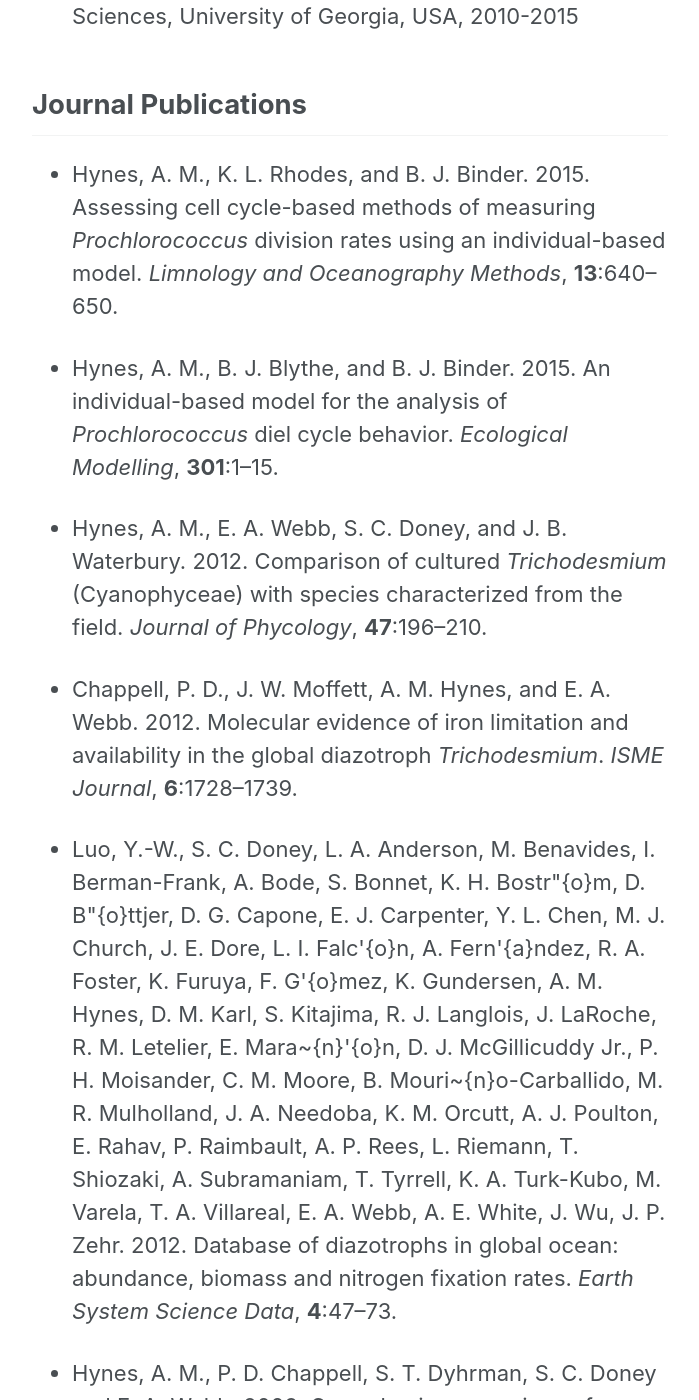
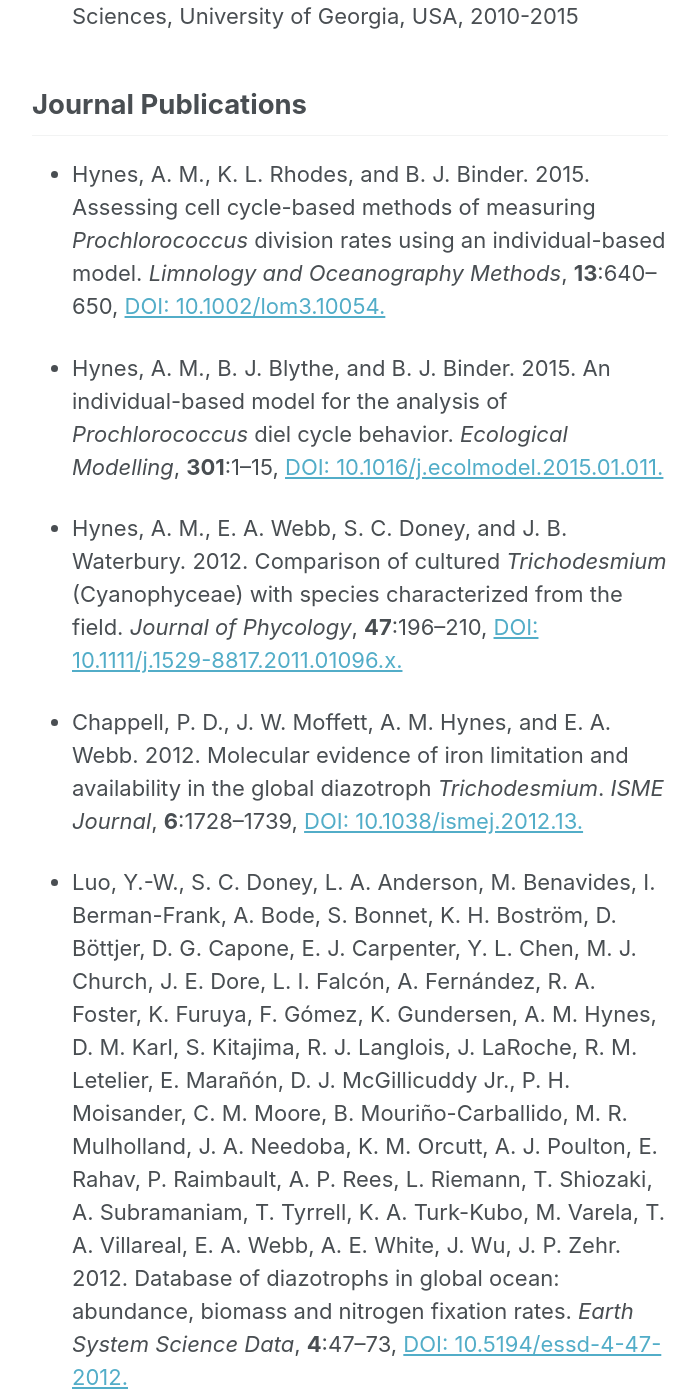
Before and after one commit to armbrustlab/armbrustlab.github.io, a Jekyll site: the page built from collections/_people/hynes.md, in a window 1280 px wide and 1400 px high, scrolled down 1568 px. Shown: the whole window, without its empty margins (290-989 px from the left). Built offline with Jekyll 4.4.1, drawn with Linux system fonts in a browser that asks for light colours; nearby versions of some CDN libraries; some of the changed text lies outside the part shown.

Commit message:
Update hynes.md
Added DOI to publications

```diff
--- a/collections/_people/hynes.md
+++ b/collections/_people/hynes.md
@@ -20,14 +20,14 @@
 * Postdoctoral Research Associate, Department of Marine Sciences, University of Georgia, USA, 2010-2015
 
 ## Journal Publications
-* Hynes, A. M., K. L. Rhodes, and B. J. Binder.  2015.  Assessing cell cycle-based methods of measuring *Prochlorococcus* division rates using an individual-based model.  *Limnology and Oceanography Methods*, **13**:640--650.
+* Hynes, A. M., K. L. Rhodes, and B. J. Binder.  2015.  Assessing cell cycle-based methods of measuring *Prochlorococcus* division rates using an individual-based model.  *Limnology and Oceanography Methods*, **13**:640--650, <a href="https://doi.org/10.1002/lom3.10054">DOI: 10.1002/lom3.10054.</a>
 
-* Hynes, A. M., B. J. Blythe, and B. J. Binder.  2015.  An individual-based model for the analysis of *Prochlorococcus* diel cycle behavior. *Ecological Modelling*, **301**:1--15.
+* Hynes, A. M., B. J. Blythe, and B. J. Binder.  2015.  An individual-based model for the analysis of *Prochlorococcus* diel cycle behavior. *Ecological Modelling*, **301**:1--15, <a href="https://doi.org/10.1016/j.ecolmodel.2015.01.011">DOI: 10.1016/j.ecolmodel.2015.01.011.</a>
 
-* Hynes, A. M., E. A. Webb, S. C. Doney, and J. B. Waterbury.  2012.  Comparison of cultured *Trichodesmium* (Cyanophyceae) with species characterized from the field.  *Journal of Phycology*, **47**:196--210.
+* Hynes, A. M., E. A. Webb, S. C. Doney, and J. B. Waterbury.  2012.  Comparison of cultured *Trichodesmium* (Cyanophyceae) with species characterized from the field.  *Journal of Phycology*, **47**:196--210, <a href="https://doi.org/10.1111/j.1529-8817.2011.01096.x">DOI: 10.1111/j.1529-8817.2011.01096.x.</a>
 
-* Chappell, P. D., J. W. Moffett, A. M. Hynes, and E. A. Webb.  2012.  Molecular evidence of iron limitation and availability in the global diazotroph *Trichodesmium*. *ISME Journal*, **6**:1728--1739.
+* Chappell, P. D., J. W. Moffett, A. M. Hynes, and E. A. Webb.  2012.  Molecular evidence of iron limitation and availability in the global diazotroph *Trichodesmium*. *ISME Journal*, **6**:1728--1739, <a href="https://doi.org/10.1038/ismej.2012.13">DOI: 10.1038/ismej.2012.13.</a>
 
-* Luo, Y.-W.,  S. C. Doney,  L. A. Anderson, M. Benavides, I. Berman-Frank, A. Bode, S. Bonnet, K. H. Bostr\"{o}m, D. B\"{o}ttjer,  D. G. Capone, E. J. Carpenter, Y. L. Chen, M. J. Church, J. E. Dore,  L. I. Falc\'{o}n, A. Fern\'{a}ndez, R. A. Foster, K. Furuya, F. G\'{o}mez, K. Gundersen, A. M. Hynes, D. M. Karl, S. Kitajima, R. J. Langlois, J. LaRoche, R. M. Letelier, E. Mara\~{n}\'{o}n, D. J. McGillicuddy Jr., P. H. Moisander, C. M. Moore, B. Mouri\~{n}o-Carballido, M. R. Mulholland, J. A. Needoba, K. M. Orcutt,  A. J. Poulton, E. Rahav,  P. Raimbault, A. P. Rees, L. Riemann, T. Shiozaki, A. Subramaniam, T. Tyrrell, K. A. Turk-Kubo, M. Varela, T. A. Villareal, E. A. Webb, A. E. White, J. Wu, J. P. Zehr.  2012.  Database of diazotrophs in global ocean: abundance, biomass and nitrogen fixation rates.  *Earth System Science Data*, **4**:47--73.
+* Luo, Y.-W.,  S. C. Doney,  L. A. Anderson, M. Benavides, I. Berman-Frank, A. Bode, S. Bonnet, K. H. Bostr&ouml;m, D. B&ouml;ttjer,  D. G. Capone, E. J. Carpenter, Y. L. Chen, M. J. Church, J. E. Dore,  L. I. Falc&oacute;n, A. Fern&aacute;ndez, R. A. Foster, K. Furuya, F. G&oacute;mez, K. Gundersen, A. M. Hynes, D. M. Karl, S. Kitajima, R. J. Langlois, J. LaRoche, R. M. Letelier, E. Mara&ntilde;&oacute;n, D. J. McGillicuddy Jr., P. H. Moisander, C. M. Moore, B. Mouri&ntilde;o-Carballido, M. R. Mulholland, J. A. Needoba, K. M. Orcutt,  A. J. Poulton, E. Rahav,  P. Raimbault, A. P. Rees, L. Riemann, T. Shiozaki, A. Subramaniam, T. Tyrrell, K. A. Turk-Kubo, M. Varela, T. A. Villareal, E. A. Webb, A. E. White, J. Wu, J. P. Zehr.  2012.  Database of diazotrophs in global ocean: abundance, biomass and nitrogen fixation rates.  *Earth System Science Data*, **4**:47--73, <a href="https://doi.org/10.5194/essd-4-47-2012">DOI: 10.5194/essd-4-47-2012.</a>
 
-* Hynes, A. M., P. D. Chappell, S. T. Dyhrman, S. C. Doney and E. A. Webb.  2009.  Cross-basin comparison of phosphorus stress and nitrogen fixation in *Trichodesmium*.  *Limnology and Oceanography*, **54**:1438--1448.
+* Hynes, A. M., P. D. Chappell, S. T. Dyhrman, S. C. Doney and E. A. Webb.  2009.  Cross-basin comparison of phosphorus stress and nitrogen fixation in *Trichodesmium*.  *Limnology and Oceanography*, **54**:1438--1448, <a href="https://doi.org/10.4319/lo.2009.54.5.1438">DOI: 10.4319/lo.2009.54.5.1438.</a>
```
